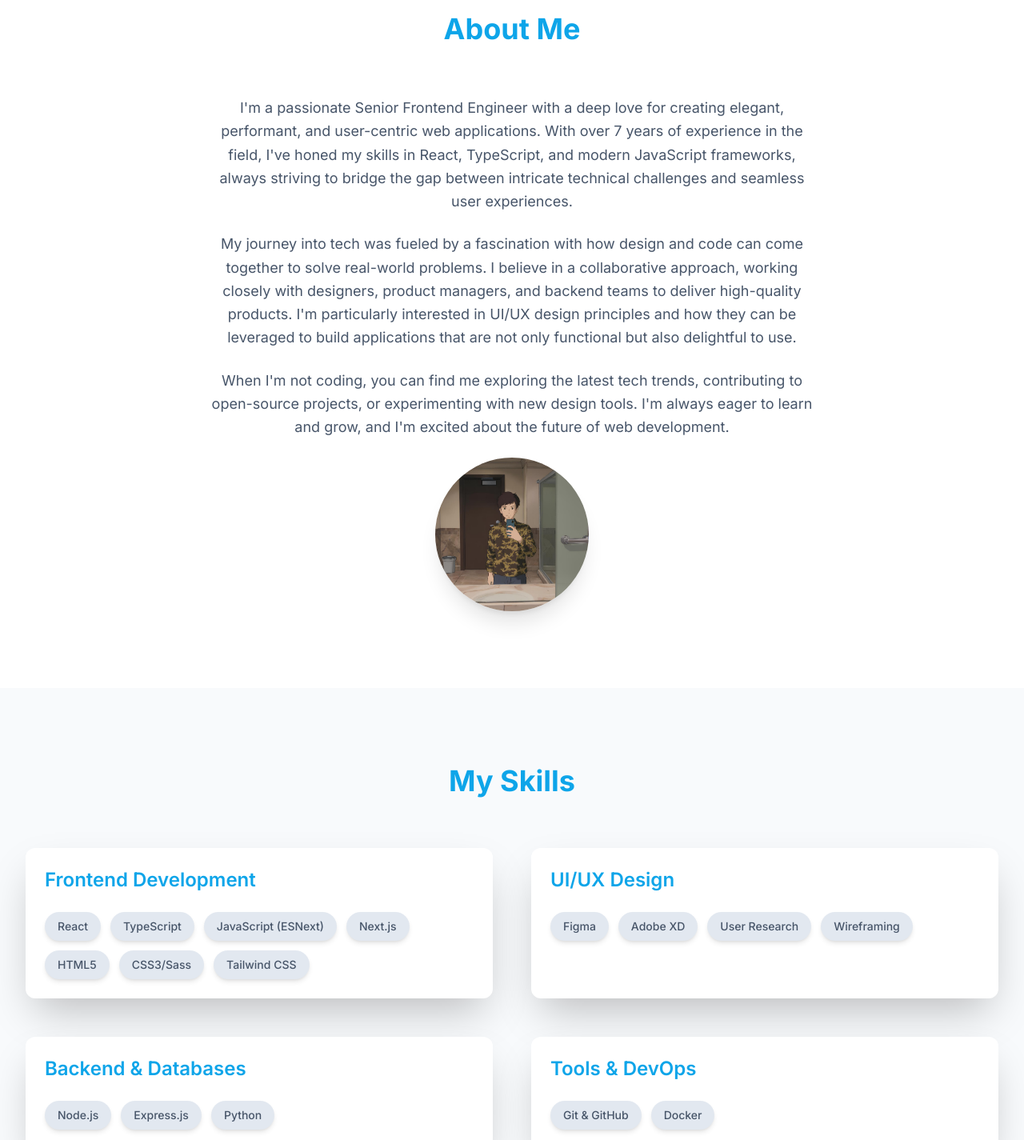
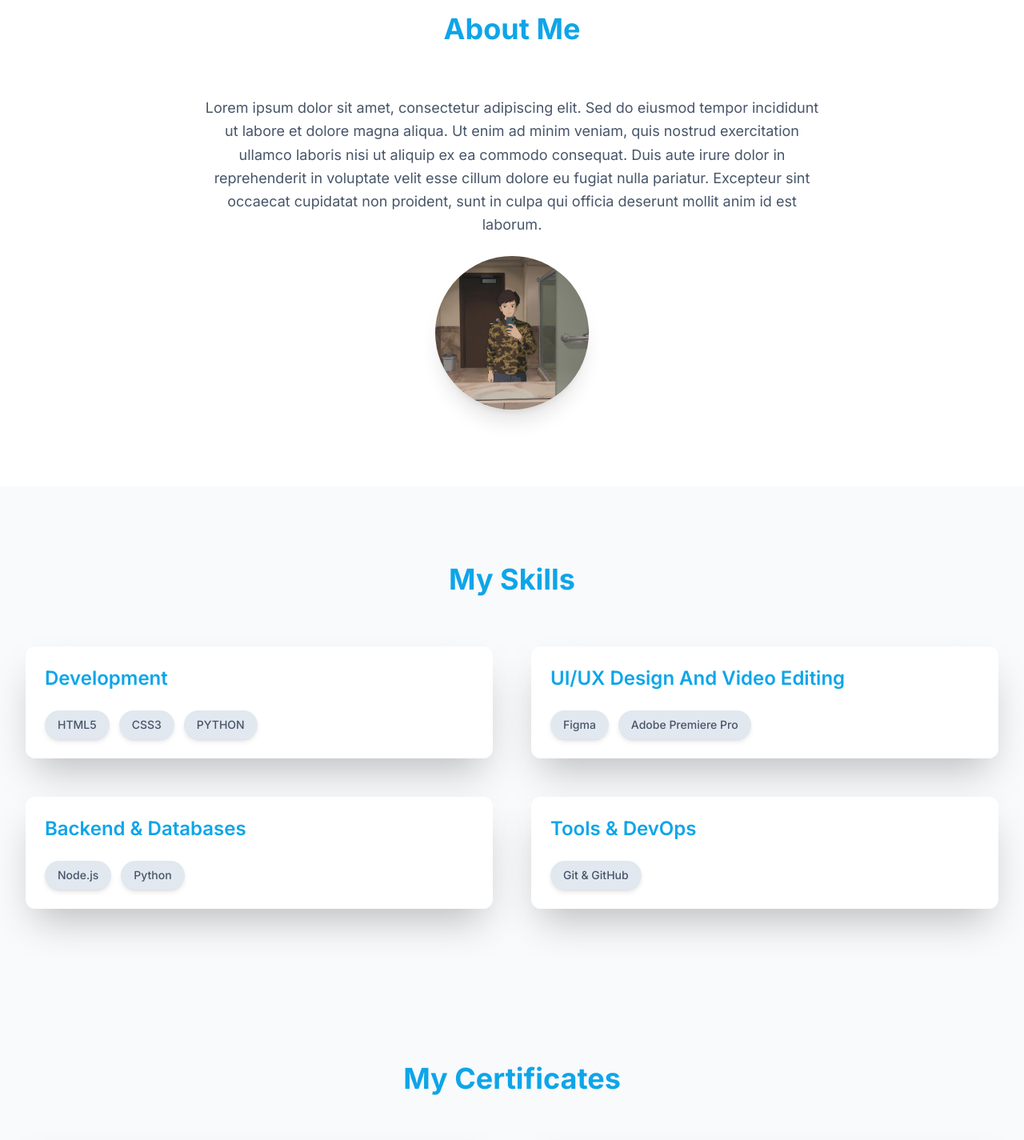
Before and after one commit to auraauvarose/portfolio-website, a React (Vite) app: page / in a window 1280 px wide. Shown: the part 880-2305 px from the top of the page at 80% size. Built offline with nearby package versions, Linux system fonts and the light colour scheme.

Commit message:
update file

```diff
--- a/constants.tsx
+++ b/constants.tsx
@@ -58,18 +58,15 @@ export const CertificateIconSkill: React.FC<{ className?: string }> = ({ classNa
 
 
 export const PERSONAL_INFO: PersonalInfo = {
-  name: "Alex Doe",
-  title: "Senior Frontend Engineer & UI/UX Enthusiast",
-  tagline: "Crafting beautiful and intuitive digital experiences.",
+  name: "📰AURA😁",
+  title: "Manusia Biasa",
+  tagline: "Mari melangkah dengan percaya diri, Di dunia ilmu, kita berkreasi. Semangat membara, teruslah berlari, Kita bisa, masa depan berseri!",
   bio: [
-    "I'm a passionate Senior Frontend Engineer with a deep love for creating elegant, performant, and user-centric web applications. With over 7 years of experience in the field, I've honed my skills in React, TypeScript, and modern JavaScript frameworks, always striving to bridge the gap between intricate technical challenges and seamless user experiences.",
-    "My journey into tech was fueled by a fascination with how design and code can come together to solve real-world problems. I believe in a collaborative approach, working closely with designers, product managers, and backend teams to deliver high-quality products. I'm particularly interested in UI/UX design principles and how they can be leveraged to build applications that are not only functional but also delightful to use.",
-    "When I'm not coding, you can find me exploring the latest tech trends, contributing to open-source projects, or experimenting with new design tools. I'm always eager to learn and grow, and I'm excited about the future of web development."
+    "Lorem ipsum dolor sit amet, consectetur adipiscing elit. Sed do eiusmod tempor incididunt ut labore et dolore magna aliqua. Ut enim ad minim veniam, quis nostrud exercitation ullamco laboris nisi ut aliquip ex ea commodo consequat. Duis aute irure dolor in reprehenderit in voluptate velit esse cillum dolore eu fugiat nulla pariatur. Excepteur sint occaecat cupidatat non proident, sunt in culpa qui officia deserunt mollit anim id est laborum. ",
   ],
   contact: {
-    email: "alex.doe@example.com",
-    linkedin: "https://linkedin.com/in/alexdoe",
-    github: "https://github.com/alexdoe",
+    email: "auraauvaroseendica@example.com",
+    github: "https://github.com/auraauvarose",
   },
   cvUrl: "/alex-doe-cv.pdf", // Placeholder
 };
@@ -85,31 +82,25 @@ export const NAV_ITEMS: NavItem[] = [
 
 export const SKILLS_DATA: SkillCategory[] = [
   {
-    name: "Frontend Development",
+    name: "Development",
     skills: [
-      { name: "React", imageUrl: "https://picsum.photos/seed/reactlogo/200/200", description: "A JavaScript library for building user interfaces, maintained by Facebook and a community of individual developers and companies." },
-      { name: "TypeScript", imageUrl: "https://picsum.photos/seed/tslogo/200/200", description: "An open-source language which builds on JavaScript, by adding static type definitions." },
-      { name: "JavaScript (ESNext)", imageUrl: "https://picsum.photos/seed/jslogo/200/200", description: "A lightweight, interpreted, or just-in-time compiled programming language with first-class functions." },
-      { name: "Next.js", imageUrl: "https://picsum.photos/seed/nextjslogo/200/200", description: "An open-source React front-end development web framework that enables functionality such as server-side rendering and generating static websites." },
-      { name: "HTML5", imageUrl: "https://picsum.photos/seed/html5logo/200/200", description: "The standard markup language for documents designed to be displayed in a web browser." },
-      { name: "CSS3/Sass", imageUrl: "https://picsum.photos/seed/css3logo/200/200", description: "Cascading Style Sheets is a style sheet language used for describing the presentation of a document written in a markup language like HTML. Sass is a preprocessor." },
-      { name: "Tailwind CSS", imageUrl: "https://picsum.photos/seed/tailwindlogo/200/200", description: "A utility-first CSS framework packed with classes like flex, pt-4, text-center and rotate-90 that can be composed to build any design, directly in your markup." },
+      { name: "HTML5", imageUrl: "https://cdn.jsdelivr.net/gh/devicons/devicon/icons/html5/html5-original.svg", description: "HTML 5 Digunakan untuk membuat konten dan struktur halaman web." },
+      { name: "CSS3", imageUrl: "https://cdn.jsdelivr.net/gh/devicons/devicon/icons/css3/css3-original.svg", description: "CSS 3 Digunakan untuk mengatur tampilan dan desain halaman web." },
+      { name: "PYTHON", imageUrl: "https://cdn.jsdelivr.net/gh/devicons/devicon/icons/python/python-plain.svg", description: "PYTHON saya pelajari karena ingin masuk didalam dunia mechine learning." },
     ],
   },
   {
-    name: "UI/UX Design",
+    name: "UI/UX Design And Video Editing",
     skills: [
-      { name: "Figma", imageUrl: "https://picsum.photos/seed/figmalogo/200/200", description: "A collaborative interface design tool. Create, test, and ship better designs from start to finish." },
-      { name: "Adobe XD", imageUrl: "https://picsum.photos/seed/adobexdlogo/200/200", description: "A vector-based user experience design tool for web apps and mobile apps, developed and published by Adobe Inc." },
-      { name: "User Research", description: "The systematic investigation of users and their requirements, to add context and insight into the process of designing the user experience." },
-      { name: "Wireframing", description: "A way to design a website service at the structural level. A wireframe is commonly used to lay out content and functionality on a page." },
+      { name: "Figma", imageUrl: "https://cdn.jsdelivr.net/gh/devicons/devicon/icons/figma/figma-original.svg", description: "Sebenarnya saya belum mengenal Figma, tapi saya sudah terbiasa dengan Adobe XD." },
+      { name: "Adobe Premiere Pro", imageUrl: "https://img.shields.io/badge/Adobe%20Premiere%20Pro-9999FF.svg?style=for-the-badge&logo=Adobe%20Premiere%20Pro&logoColor=white", description: "Saya juga jago dalam mengedit video menggunakan Adobe Premiere Pro." },
+
     ],
   },
   {
     name: "Backend & Databases",
     skills: [
       { name: "Node.js", imageUrl: "https://picsum.photos/seed/nodelogo/200/200", description: "An open-source, cross-platform, back-end JavaScript runtime environment that runs on the V8 engine and executes JavaScript code outside a web browser." },
-      { name: "Express.js", description: "A minimal and flexible Node.js web application framework that provides a robust set of features for web and mobile applications." },
       { name: "Python", imageUrl: "https://picsum.photos/seed/pythonlogo/200/200", description: "An interpreted, high-level and general-purpose programming language." },
     ],
   },
@@ -117,7 +108,6 @@ export const SKILLS_DATA: SkillCategory[] = [
     name: "Tools & DevOps",
     skills: [
       { name: "Git & GitHub", imageUrl: "https://picsum.photos/seed/githublogo/200/200", description: "Git is a distributed version-control system for tracking changes in source code during software development. GitHub is a provider of Internet hosting for software development and version control using Git." },
-      { name: "Docker", imageUrl: "https://picsum.photos/seed/dockerlogo/200/200", description: "A set of platform as a service products that use OS-level virtualization to deliver software in packages called containers." },
     ],
   },
 ];
@@ -131,7 +121,7 @@ export const CERTIFICATES_DATA: Certificate[] = [
     imageUrl: "/assets/dikoding_finansial.jpeg",
     tags: ["React", "Redux", "Frontend", "Nanodegree"],
     issuedBy: "DIKODiNG",
-    repoUrl: "", // Example: link to a capstone project
+    certificateUrl: "https://www.dicoding.com/academies/852/corridor", // Example: link to a capstone project
   },
   {
     id: "c2",
@@ -140,7 +130,6 @@ export const CERTIFICATES_DATA: Certificate[] = [
     imageUrl: "/assets/dikoding_python_dasar.jpeg",
     tags: ["CSS", "Sass", "Responsive Design", "Frontend"],
     issuedBy: "DIKODiNG",
-    certificateUrl: "#",
     repoUrl: "https://github.com/auraauvarose/learn-python", // Example: link to a capstone project
   },
   {
@@ -149,47 +138,32 @@ export const CERTIFICATES_DATA: Certificate[] = [
     description: "Mmeperlajari konsep dasar keamanan siber, termasuk ancaman umum, teknik pertahanan, dan praktik terbaik untuk melindungi data.",
     imageUrl: "/assets/pemahaman_dasar_security.jpeg",
     tags: ["Full-Stack", "MERN", "Node.js", "MongoDB", "Bootcamp"],
-    repoUrl: "#", // Example: link to a capstone project
+    certificateUrl: "https://www.cyberacademy.id/login", // Example: link to a capstone project
   },
 ];
 
 export const EXPERIENCE_DATA: Experience[] = [
   {
     id: "e1",
-    role: "Senior Frontend Engineer",
-    company: "Innovatech Solutions Inc.",
-    duration: "Jan 2021 - Present",
+    role: "Desain Komunikasi Visual",
+    company: "-",
+    duration: "2021 - 2025",
     responsibilities: [
-      "Led the development of key features for a flagship SaaS product, improving user engagement by 25%.",
-      "Architected and implemented a scalable component library using React and TypeScript, reducing development time by 30%.",
-      "Mentored junior engineers and conducted code reviews to ensure high-quality standards.",
-      "Collaborated with UI/UX designers to translate mockups and prototypes into responsive web interfaces.",
+      "Belajar mendesain komunikasi visual yang efektif untuk berbagai media.",
+      "Menguasai prinsip-prinsip desain grafis, tipografi, dan warna.",
+      "Video editing untuk membuat konten visual yang menarik.",
+      "Bekerja dengan tim kreatif untuk mengembangkan konsep desain.",
     ],
-    logoUrl: "https://picsum.photos/seed/innovatech/50/50",
+    logoUrl: "/assets/profile.jpg",
   },
   {
     id: "e2",
-    role: "Frontend Developer",
-    company: "WebWorks Co.",
-    duration: "Jun 2018 - Dec 2020",
+    role: "-",
+    company: "???",
+    duration: "2025 - ...",
     responsibilities: [
-      "Developed and maintained responsive websites and web applications for various clients.",
-      "Integrated third-party APIs and services to enhance application functionality.",
-      "Participated in agile development cycles, including sprint planning and daily stand-ups.",
-      "Optimized web performance, achieving significant improvements in load times.",
+      "lorem ipsum dolor sit amet, consectetur adipiscing elit.",
     ],
-    logoUrl: "https://picsum.photos/seed/webworks/50/50",
-  },
-  {
-    id: "e3",
-    role: "Junior Web Developer",
-    company: "Startup X",
-    duration: "Jul 2016 - May 2018",
-    responsibilities: [
-      "Assisted in the development of the company's main web portal using HTML, CSS, and JavaScript.",
-      "Gained experience with version control systems like Git.",
-      "Contributed to bug fixing and feature enhancements.",
-    ],
-    logoUrl: "https://picsum.photos/seed/startupx/50/50",
+    logoUrl: "/assets/profile.jpg",
   },
 ];
```
